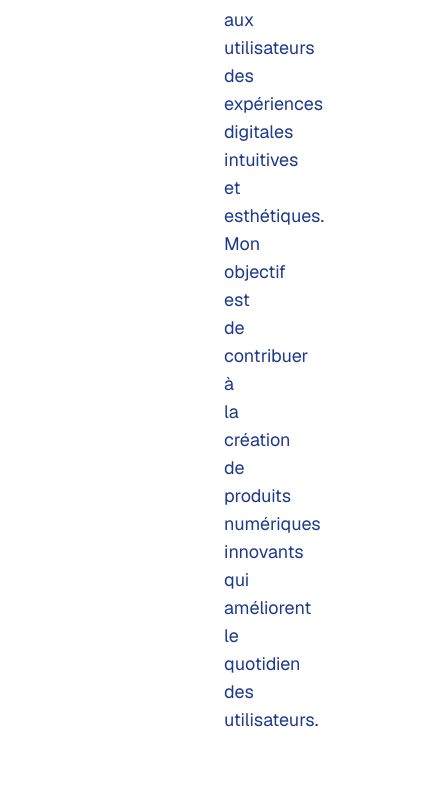
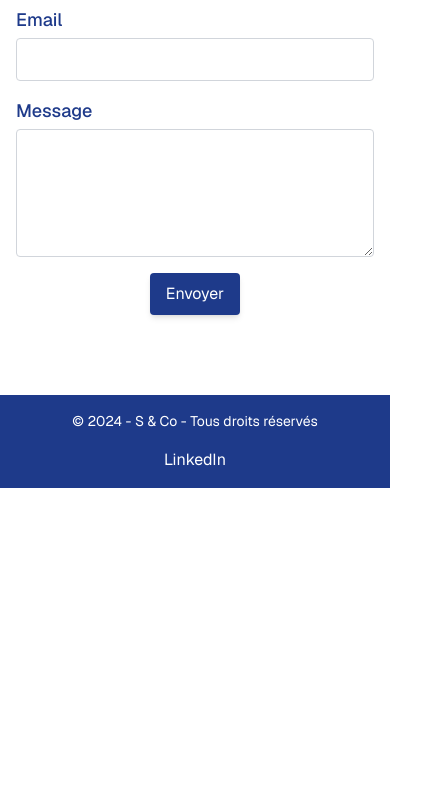
Before and after one commit to SanCo21/My-Portfolio, a Next.js app: page / in a window 390 px wide. Shown: the part 1954-2766 px from the top of the page, 432 px wide, since content can reach past the window. After the commit the page ends 2442 px from the top, so only its background shows below. Built offline with nearby package versions, Linux system fonts and the light colour scheme.

Commit message:
Header and HomePage for responsive; add Footer

```diff
--- /dev/null
+++ b/src/app/components/Footer.js
@@ -0,0 +1,21 @@
+import React from 'react';
+
+const Footer = ({ lang }) => {
+  const footerText = {
+    en: "© 2024 - S & Co - All Rights Reserved",
+    fr: "© 2024 - S & Co - Tous droits réservés"
+  };
+
+  return (
+    <footer className="bg-blue-900 text-white mt-20 py-4 w-full">
+        <div className="max-w-screen-max mx-auto px-4">
+            <p className="text-sm text-center">{lang === 'fr' ? footerText.fr : footerText.en}</p>
+            <div className="mt-4 flex justify-center space-x-6">
+                <a href="https://www.linkedin.com" target="_blank" rel="noopener noreferrer" className="hover:text-yellow-500">LinkedIn</a>
+            </div>
+        </div>
+    </footer>
+  );
+};
+
+export default Footer;
--- a/src/app/components/Header.js
+++ b/src/app/components/Header.js
@@ -11,8 +11,8 @@ const Header = ({ lang, toggleLanguage, activeSection }) => {
   };
 
   return (
-    <header className="bg-blue-900 text-white p-4 fixed top-0 left-0 w-full z-10">
-      <div className="container mx-auto flex justify-between items-center max-w-1500px">
+    <header className="bg-blue-900 max-w-screen-max mx-auto text-white p-4 fixed top-0 w-full z-10 ">
+      <div className=" flex justify-between items-center px-4">
         <div className="flex-1 text-left">
           {/* <Image src="/logo.png" alt="Logo" width={50} height={50} /> */}
           <h1 className="text-xl font-bold ml-2 mr-5 whitespace-pre-line">
@@ -21,8 +21,10 @@ const Header = ({ lang, toggleLanguage, activeSection }) => {
         </div>
         <nav className="flex-1 flex justify-center space-x-4">
           {Object.keys(sections).filter(key => key !== 'home').map(key => (
-            <Link href={`#${sections[key].id}`} key={key} scroll={false} className={`hover:text-yellow-500 ${activeSection === sections[key].id ? 'bg-white text-blue-900' : ''} ${sections[key].id === 'about' ? 'whitespace-nowrap' : ''}`}>
-              {lang === 'fr' ? sections[key].title.fr : sections[key].title.en}
+            <Link href={`#${sections[key].id}`} key={key} scroll={false} legacyBehavior>
+              <a className={`hover:text-yellow-500 ${activeSection === sections[key].id ? 'bg-white text-blue-900' : ''} ${sections[key].id === 'about' ? 'whitespace-nowrap' : ''}`}>
+                {lang === 'fr' ? sections[key].title.fr : sections[key].title.en}
+              </a>
             </Link>
           ))}
         </nav>
--- a/src/app/components/contactForm.js
+++ b/src/app/components/contactForm.js
@@ -16,7 +16,7 @@ const ContactForm = ({ lang }) => {
         <textarea id="message" name="message" required className="p-2 border border-gray-300 rounded focus:outline-none focus:border-blue-500 h-32"></textarea>
       </div>
       <div>
-        <button type="submit" className="px-4 py-2 bg-blue-900 text-white rounded hover:bg-blue-700 focus:outline-none focus:ring-2 focus:ring-blue-500">
+        <button type="submit" className="px-4 py-2 bg-blue-900 text-white rounded hover:bg-blue-700 focus:outline-none focus:ring-2 focus:ring-blue-500 shadow-md transition-transform transform hover:scale-105">
           {lang === 'fr' ? 'Envoyer' : 'Send'}
         </button>
       </div>
--- a/src/app/page.js
+++ b/src/app/page.js
@@ -5,6 +5,7 @@ import Header from './components/Header';
 // import { contentEN, contentFR } from '../content';
 import sectionsData from '../content';
 import ContactForm from './components/contactForm';
+import Footer from './components/Footer';
 
 const HomePage = () => {
   const [lang, setLang] = useState('fr');
@@ -28,7 +29,7 @@ const HomePage = () => {
     });
 
     const currentSection = offsets.reduce((acc, curr) => {
-      if (window.scrollY >= curr.offset - 180) { // adjust to consider the height of the header
+      if (window.scrollY >= curr.offset - 160) { // adjust to consider the height of the header
         return curr.section;
       }
       return acc;
@@ -52,23 +53,23 @@ const HomePage = () => {
   };
 
   return (
-    <div>
+    <div className="bg-limiter">
       <Header lang={lang} toggleLanguage={toggleLanguage} activeSection={activeSection}/>
-      <main className="min-h-screen flex flex-col items-start justify-center mt-20 w-full mx-auto max-w-1500px px-4">
+      <main className="min-h-screen flex flex-col justify-center mt-20 w-full mx-auto px-4">
         {/* Intro Section */}
-        <section id="home" className="section mt-20 w-full max-w-full px-52 text-center">
+        <section id="home" className="section mt-40 w-full text-center">
           <h2 className="text-4xl font-bold text-blue-900 text-center">{lang === 'fr' ? sectionsData.home.title.fr : sectionsData.home.title.en}</h2>
           <p className="text-lg mt-4 text-blue-900">{lang === 'fr' ? sectionsData.home.intro.fr : sectionsData.home.intro.en}</p>
           <p className="text-lg mt-4 text-blue-900">{lang === 'fr' ? sectionsData.home.description.fr : sectionsData.home.description.en}</p>
         </section>
         {/* Other Sections */}
         {Object.keys(sectionsData).filter(key => key !== 'home' && key !== 'contact').map(key => (
-          <section id={sectionsData[key].id} className="section mt-20 w-full max-w-full px-52 text-center" key={key}>
+          <section id={sectionsData[key].id} className="section mt-20 w-full text-center" key={key}>
             <h2 className="text-3xl font-bold text-blue-900 text-center">{lang === 'fr' ? sectionsData[key].title.fr : sectionsData[key].title.en}</h2>
             <p className="text-lg mt-4 text-blue-900">{lang === 'fr' ? sectionsData[key].content.fr : sectionsData[key].content.en}</p>
           </section>
         ))}
-          <section id="contact" className="section mt-20 flex flex-col items-center justify-center w-full max-w-full text-center">
+          <section id="contact" className="section mt-20 flex flex-col items-center justify-center w-full text-center">
             <div className="max-w-xl w-full ">
               <h2 className="text-3xl font-bold text-blue-900 text-center">
                 {lang === 'fr' ? sectionsData.contact.title.fr : sectionsData.contact.title.en}
@@ -80,6 +81,7 @@ const HomePage = () => {
             </div>
           </section>
       </main>
+      <Footer lang={lang} />
     </div>
   );
 };
--- a/src/app/styles/globals.css
+++ b/src/app/styles/globals.css
@@ -5,6 +5,7 @@
 :root {
   --background: #ffffff;
   --foreground: #093257;
+  --screen-max: 1500px;
 }
 
 body {
@@ -33,12 +34,8 @@ html {
   scroll-behavior: smooth;
 }
 
-.max-w-1440px {
-  max-width: 1440px;
-}
-
-.header-bg-limiter {
+.bg-limiter {
   background-color: inherit;
-  max-width: 1440px;
+  max-width: var(--screen-max);
   margin: 0 auto;
 }
--- a/tailwind.config.mjs
+++ b/tailwind.config.mjs
@@ -1,5 +1,5 @@
 /** @type {import('tailwindcss').Config} */
-export default {
+const config = {
   content: [
     "./src/pages/**/*.{js,ts,jsx,tsx,mdx}",
     "./src/components/**/*.{js,ts,jsx,tsx,mdx}",
@@ -12,9 +12,11 @@ export default {
         foreground: "var(--foreground)",
       },
       maxWidth: {
-        "1440px": "1440px",
+        "screen-max": "var(--screen-max)",
       },
     },
   },
   plugins: [],
 };
+
+export default config;
```
